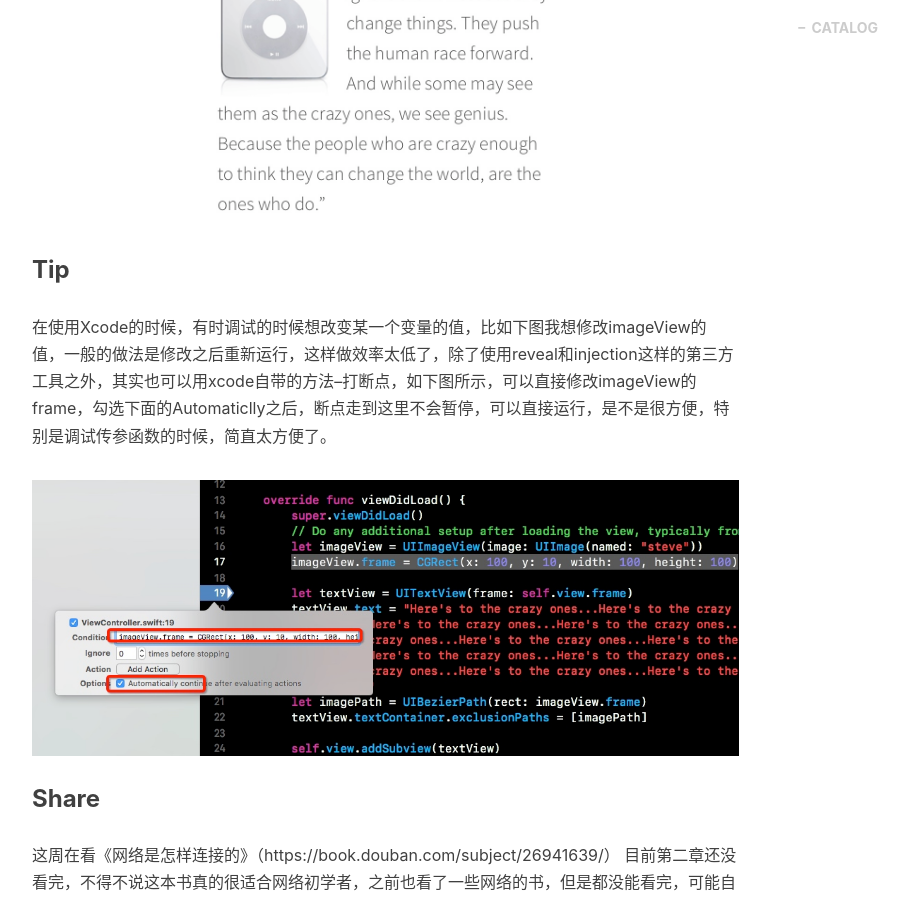
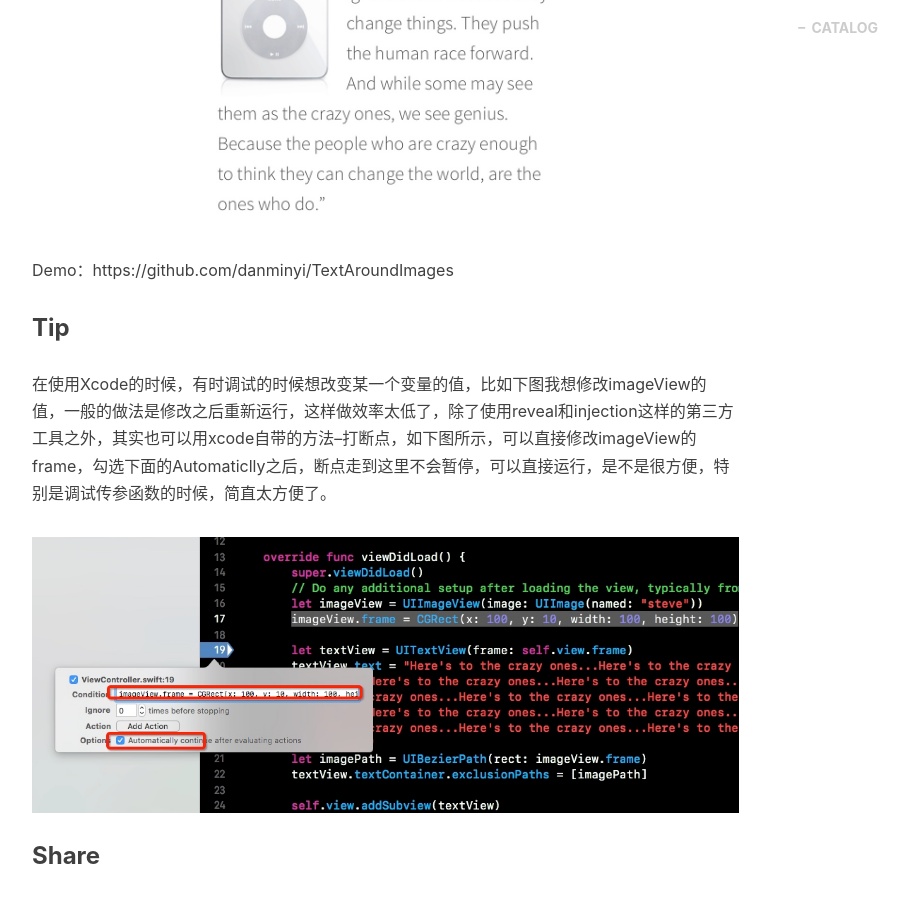
Before and after one commit to DanDan2009/DanDan2009.github.io, a Jekyll site: the page built from _posts/2018-08-01-arts-001.md, in a window 1280 px wide and 900 px high, scrolled down 4732 px. Shown: the whole window, without its empty margins (233-1142 px from the left). Built offline with Jekyll 4.4.1, drawn with Linux system fonts in a browser that asks for light colours; nearby versions of some CDN libraries; comment, search, counter and statistics services are not loaded.

Commit message:
添加demo

```diff
--- a/_posts/2018-08-01-arts-001.md
+++ b/_posts/2018-08-01-arts-001.md
@@ -100,6 +100,8 @@ Success! Since exclusionPaths is an Array, we can flow text around as many shape
 
 <img src="/img/15330430319407.jpg" width="50%" height="50%" />
 
+Demo：https://github.com/danminyi/TextAroundImages
+
 
 ### Tip
 
```
